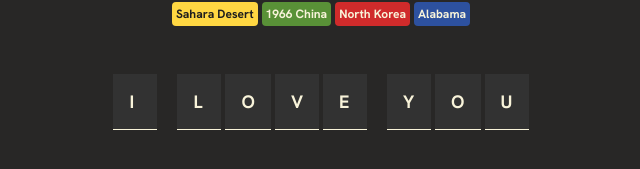
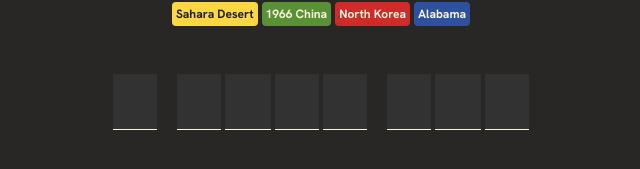
Before and after one commit to G-Lee-96/hangman, a React (Vite) app: page / in a window 1280 px wide. Shown: the part 465-634 px from the top of the page, without its empty margins (319-959 px from the left). Built offline with nearby package versions, Linux system fonts and the light colour scheme.

Commit message:
Fix: Resolve issue with visibility: hidden on correctLetter

```diff
--- a/src/App.tsx
+++ b/src/App.tsx
@@ -34,7 +34,13 @@
 
 const CorrectLetter: React.FC<CorrectLetter> = ({ letter, isHidden }: { letter: string; isHidden: boolean }) => {
   return (
-    <div className={` letter-min-width ${isHidden ? 'hidden' : 'visible'} ${letter === " " ? "" : "correct-letter-border correct-letters "}`}>{letter}</div>
+    <div className={`letter-min-width
+      ${letter === " " ? "" : "correct-letter-border correct-letters"}`
+    }>
+      <span className={`${isHidden ? 'hidden' : 'visible'}`}>
+        {letter}
+      </span>
+    </div>
   )
 }
 
@@ -59,7 +65,7 @@
       arr.push({
         id: generateId(),
         letter: letter,
-        isHidden: false,
+        isHidden: true,
       });
     });
     return arr;
```
